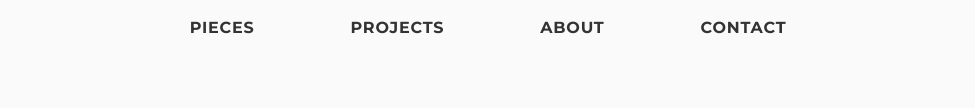
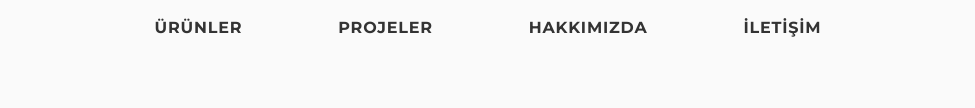
Before and after one commit to beyzaatascii/Gata-Project, a plain HTML site: page pieces.html in a window 1280 px wide. Both pictures are taken after a click on the element 640 px from the left and 210 px from the top of the page. Shown: the part 222-330 px from the top of the page, without its empty margins (152-1127 px from the left). Drawn offline with Linux system fonts and the light colour scheme.

Commit message:
sayfa dili değiştirildi

```diff
--- a/pieces.html
+++ b/pieces.html
@@ -4,7 +4,7 @@
 <head>
   <meta charset="UTF-8" />
   <meta name="viewport" content="width=device-width, initial-scale=1.0" />
-  <title>Pieces | GATA DESIGN</title>
+  <title>Ürünler | GATA DESIGN</title>
   <link rel="stylesheet" href="https://cdnjs.cloudflare.com/ajax/libs/font-awesome/6.5.0/css/all.min.css" />
   <link rel="icon" type="image/png" href="favicon.png" sizes="48x48">
   <link rel="stylesheet" href="pieces.css" />
@@ -26,10 +26,10 @@
       <!-- <span>MENU</span>-->
     </div>
     <div class="dropdown-menu" id="dropdownMenu">
-      <a href="pieces.html">PIECES</a>
-      <a href="project.html">PROJECTS</a>
-      <a href="about.html">ABOUT</a>
-      <a href="contact.html">CONTACT</a>
+      <a href="pieces.html">ÜRÜNLER</a>
+      <a href="project.html">PROJELER</a>
+      <a href="about.html">HAKKIMIZDA</a>
+      <a href="contact.html">İLETİŞİM</a>
     </div>
   </header>
 
```
Also changed, not shown: about.html (+5 -6 lines), artwork.html (+5 -5 lines), contact.html (+5 -5 lines), furniture.html (+6 -6 lines), lighting.html (+6 -6 lines), product.html (+5 -5 lines), project.html (+6 -6 lines).
